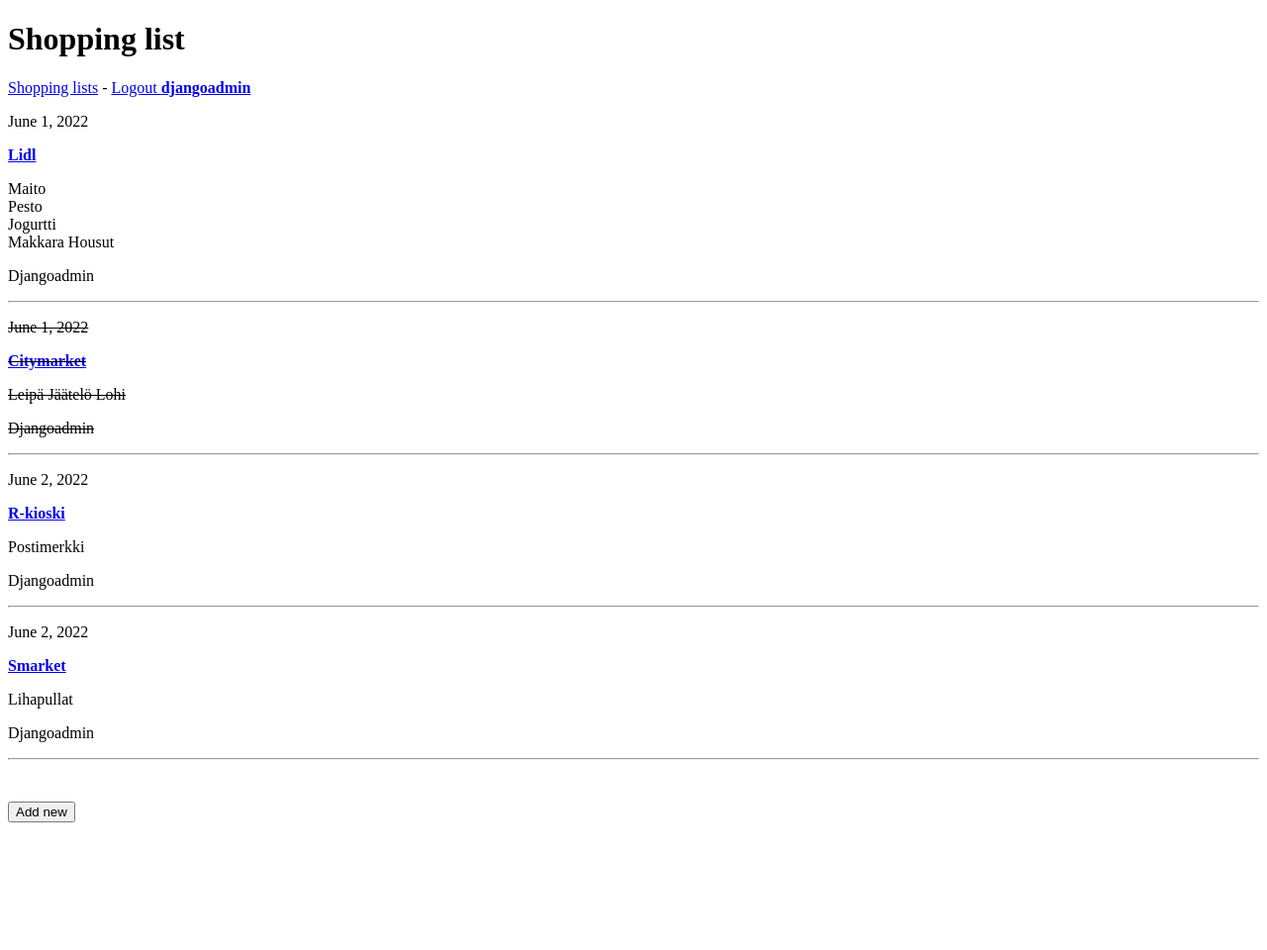
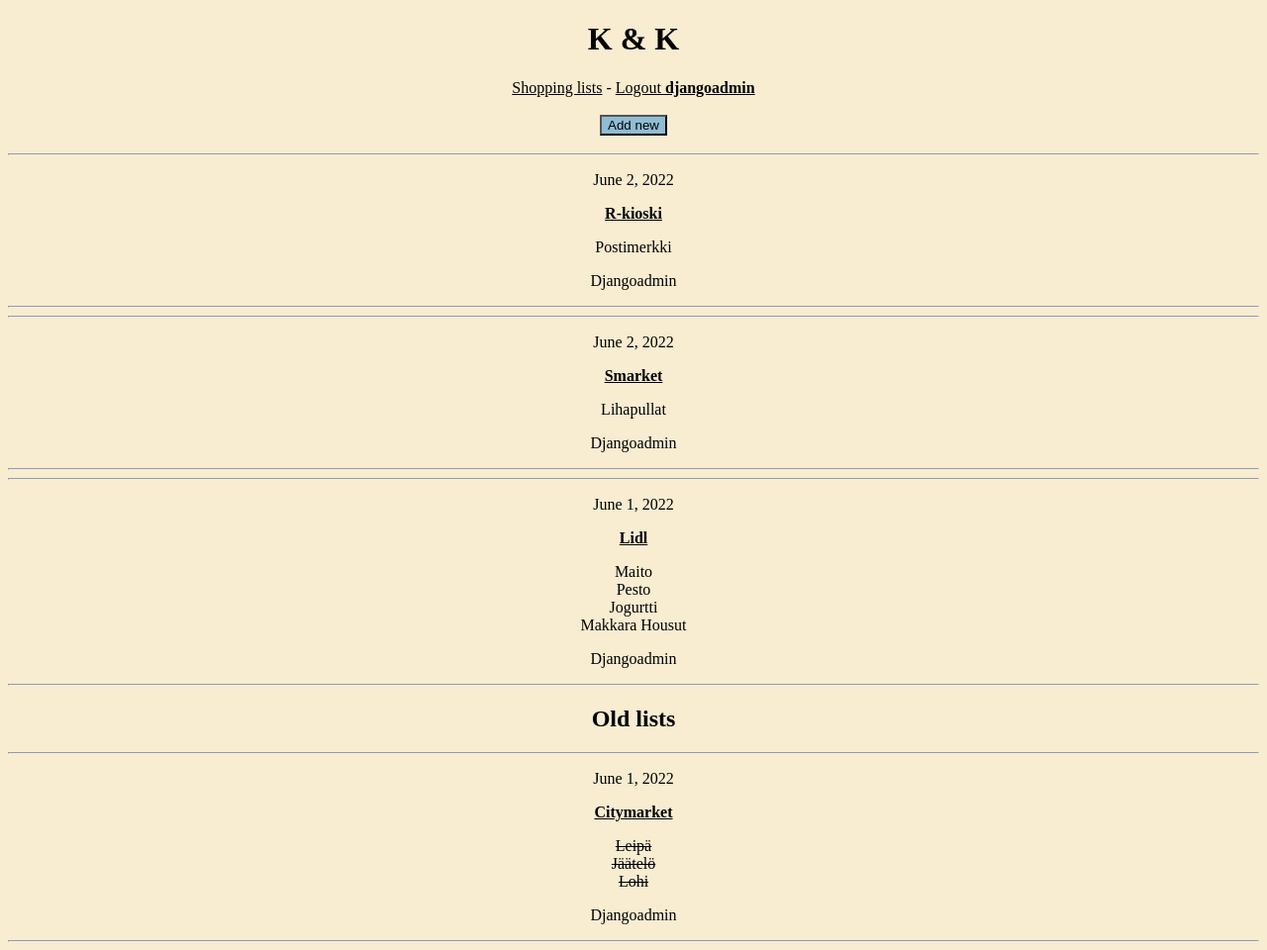
Before and after one commit to kalletolonen/shoppinglist, a Django app: page /shoppinglist/ in a window 1280 px wide. Shown: the whole page at 99% size. Before the commit the page ends 831 px from the top, so only its background shows below. Run offline with Django 3.2, Linux system fonts and the light colour scheme; a user stored in the database is signed in; data comes from the database, SQL or seed files in the repository; both versions use the stored data as it was after the commit.

Commit message:
Make tweaks to UI.

```diff
--- a/shoppingtop/shopping/shopping/list/templates/list/base.html
+++ b/shoppingtop/shopping/shopping/list/templates/list/base.html
@@ -3,22 +3,52 @@
 
 	<head>
 		<meta charset="utf-8">
-		<meta name="viewport" content="width=device-width, initial-scale=1.0">
-		<title>Shopping list</title>
+		<meta name="viewport" content="width=device-width, initial-scale=1">
+		<title>K & K Shopping list</title>
+		<style>
+			body {
+				background: #F8ECD1;
+				}
+			a {
+				color: #000000;
+			}
+			button {
+				background: #8FBDD3;
+				margin: 2px;
+			}
+			#formbutton {
+				background: #8FBDD3;
+				margin: 2px;
+				text-align: left;
+			}
+			.toolbar {
+				text-align: center;
+			}
+			.container_content {
+				text-align: center;
+			}
+			table {
+				text-align: left;
+			}
+
+		</style>
 	</head>
 
 	<body>
-		<h1>Shopping list</h1>
+		<div class="toolbar">
+		<h1>K & K</h1>
 			<p><a href="/shoppinglist">Shopping lists</a> -
 			{% if user.is_authenticated %}
 				<a href="/logout">Logout <b>{{ user.username }}</b></a>
 			{% else %}
 				<a href="/accounts/login">Login</a>
 			{% endif %}
-
+		</div>
+		<div class="container_content">
 			{% block content %}
-			Hello
+				Hello, this is replaced.
 			{% endblock content %}
+		</div>
 	</body>
 
 </html>
--- a/shoppingtop/shopping/shopping/list/templates/list/list_detail.html
+++ b/shoppingtop/shopping/shopping/list/templates/list/list_detail.html
@@ -3,7 +3,9 @@
 {% block content %}
 	<p>{{ object.date }}</p>
 	<p><b>{{ object.shop }}</b></p>
-	<p>{{ object.shop_items }}</p>
+	{% for item in object.shop_items_better_list %}
+		{{ item }}<br>
+	{% endfor %}
 	<br>
 	<p>{{ object.shopper|capfirst }}</p>
 	<a href="{{ list.get_absolute_url }}/update">Update</a> - <a href="{{ list.get_absolute_url }}/delete">Delete</a>
--- a/shoppingtop/shopping/shopping/list/templates/list/list_list.html
+++ b/shoppingtop/shopping/shopping/list/templates/list/list_list.html
@@ -1,8 +1,11 @@
 {% extends "list/base.html" %}
 
 {% block content %}
+<p><a href="new/"><button>Add new</button></a></p>
+
 	{% for shoppinglist in object_list %}
 		{% if shoppinglist.done != True %}
+			<hr>
 			<p>{{ shoppinglist.date }}</p>
 			<p><b><a href="{{ shoppinglist.get_absolute_url  }}">{{ shoppinglist.shop }}</a></b></p>
 			{% for item in shoppinglist.shop_items_better_list %}
@@ -10,15 +13,23 @@
 			{% endfor %}
 			<p>{{ shoppinglist.shopper|capfirst }}</p>
 			<hr>
-		{% else %}
-			<strike><p>{{ shoppinglist.date }}</p>
+		{% endif %}
+	{% endfor %}
+
+	<h2>Old lists</h2>
+	{% for shoppinglist in object_list %}
+		{% if shoppinglist.done == True %}
+			<hr>
+			<p>{{ shoppinglist.date }}</p>
 			<p><b><a href="{{ shoppinglist.get_absolute_url  }}">{{ shoppinglist.shop }}</a></b></p>
-			<p>{{ shoppinglist.shop_items }}</p>
-			<p>{{ shoppinglist.shopper|capfirst }}</p></strike>
+			<del>
+			{% for item in shoppinglist.shop_items_better_list %}
+				{{ item }}<br>
+			{% endfor %}
+			</del>
+			<p>{{ shoppinglist.shopper|capfirst }}</p>
 			<hr>
 		{% endif %}
+	{% endfor %}
 
-	{% endfor %}
-	<br>
-	<p><a href="new/"><button>Add new</button></a></p>
 {% endblock content %}
--- a/shoppingtop/shopping/shopping/list/templates/registration/login.html
+++ b/shoppingtop/shopping/shopping/list/templates/registration/login.html
@@ -4,9 +4,11 @@
 
 <h1>Login</h1>
 <form method=post>{% csrf_token %}
-	{{ form.as_p }}
+	<table>
+		{{ form.as_table }}
+	</table>
+	<br>
 	<input type="submit" value="Login">
 </form>
-<br>
 
 {% endblock content %}
--- a/shoppingtop/shopping/shopping/list/views.py
+++ b/shoppingtop/shopping/shopping/list/views.py
@@ -4,6 +4,7 @@
 
 class ShoppingListView(LoginRequiredMixin, ListView):
     model = models.List
+    ordering = ['-date']
 
 class ShoppingDetailView(LoginRequiredMixin, DetailView):
     model = models.List
```
Also changed, not shown: shoppingtop/shopping/shopping/list/templates/list/list_form.html (+5 -2 lines), shoppingtop/shopping/shopping/db.sqlite3. Lines whose indentation alone changed are shown as unchanged.
